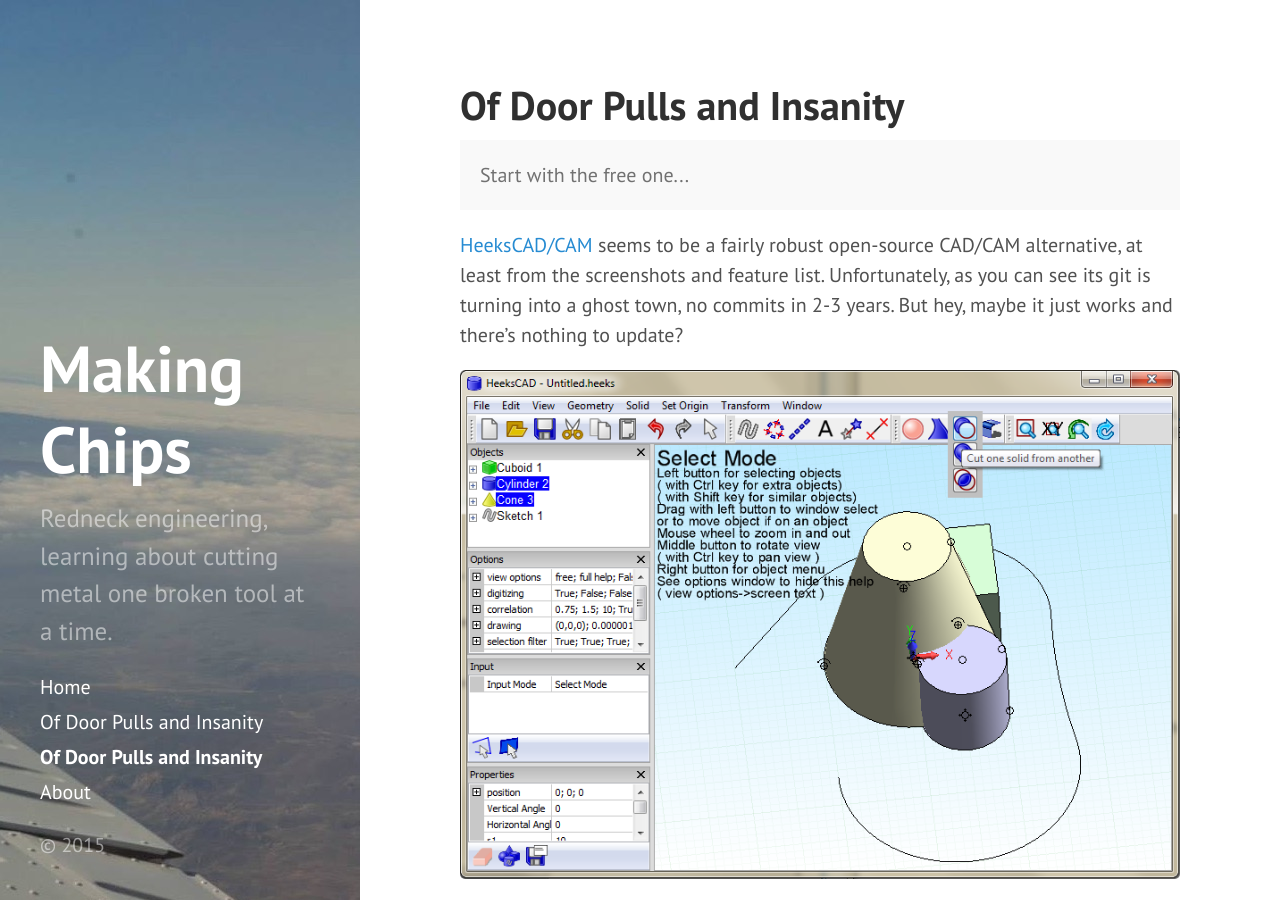
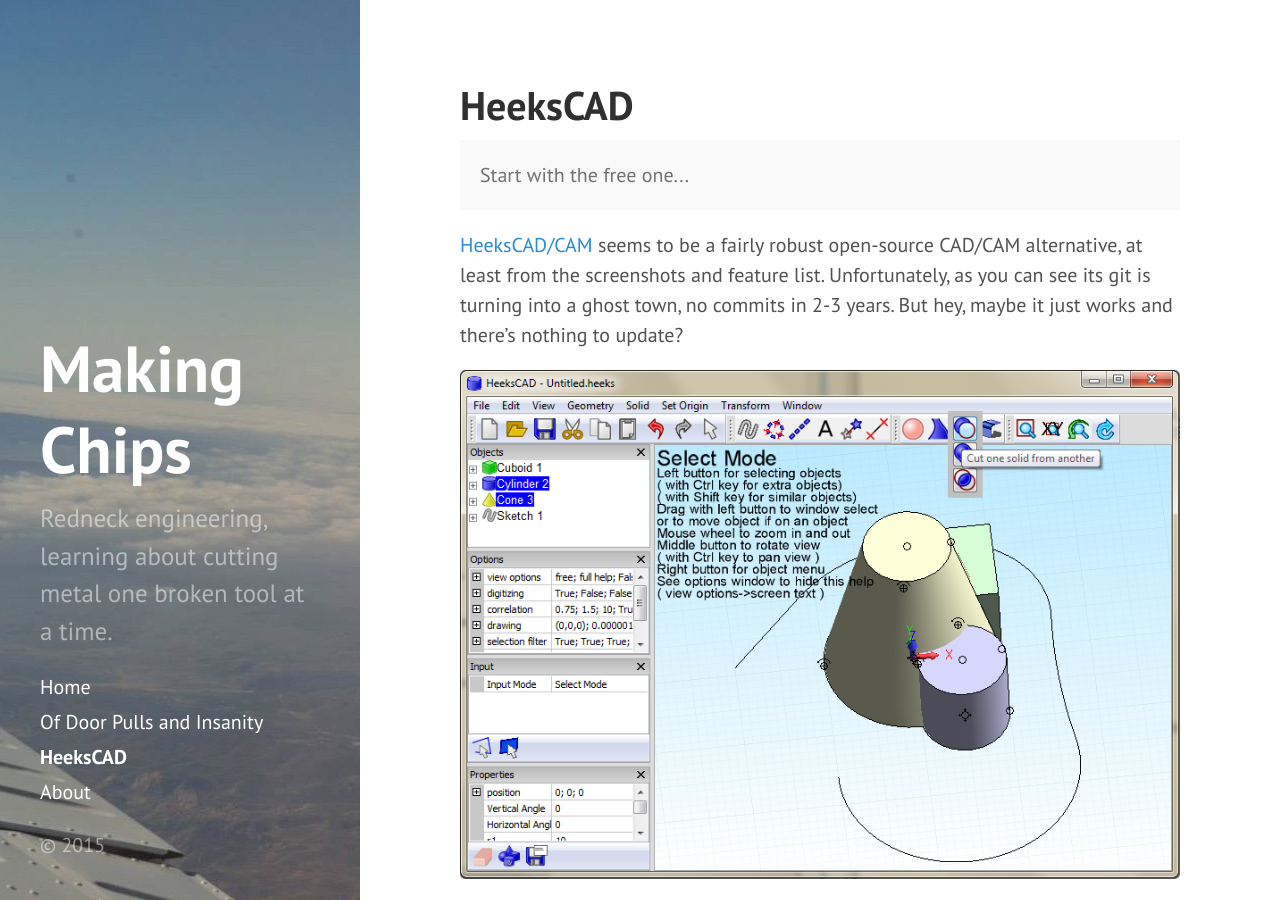
Before and after one commit to makingchips/makingchips.github.io, a Jekyll site: the page built from HeeksCAD.md, in a window 1280 px wide and 900 px high. Built offline with Jekyll 4.4.1, drawn with Linux system fonts in a browser that asks for light colours; Markdown is read by kramdown in place of the engine named in the settings.

Commit message:
Updated HeeksCAD.md

```diff
--- a/HeeksCAD.md
+++ b/HeeksCAD.md
@@ -1,8 +1,9 @@
 ---
 layout: page
-title: Of Door Pulls and Insanity
+title: HeeksCAD
 published: true
 ---
+
 <p class="message">
 Start with the free one...
 </p>
```
